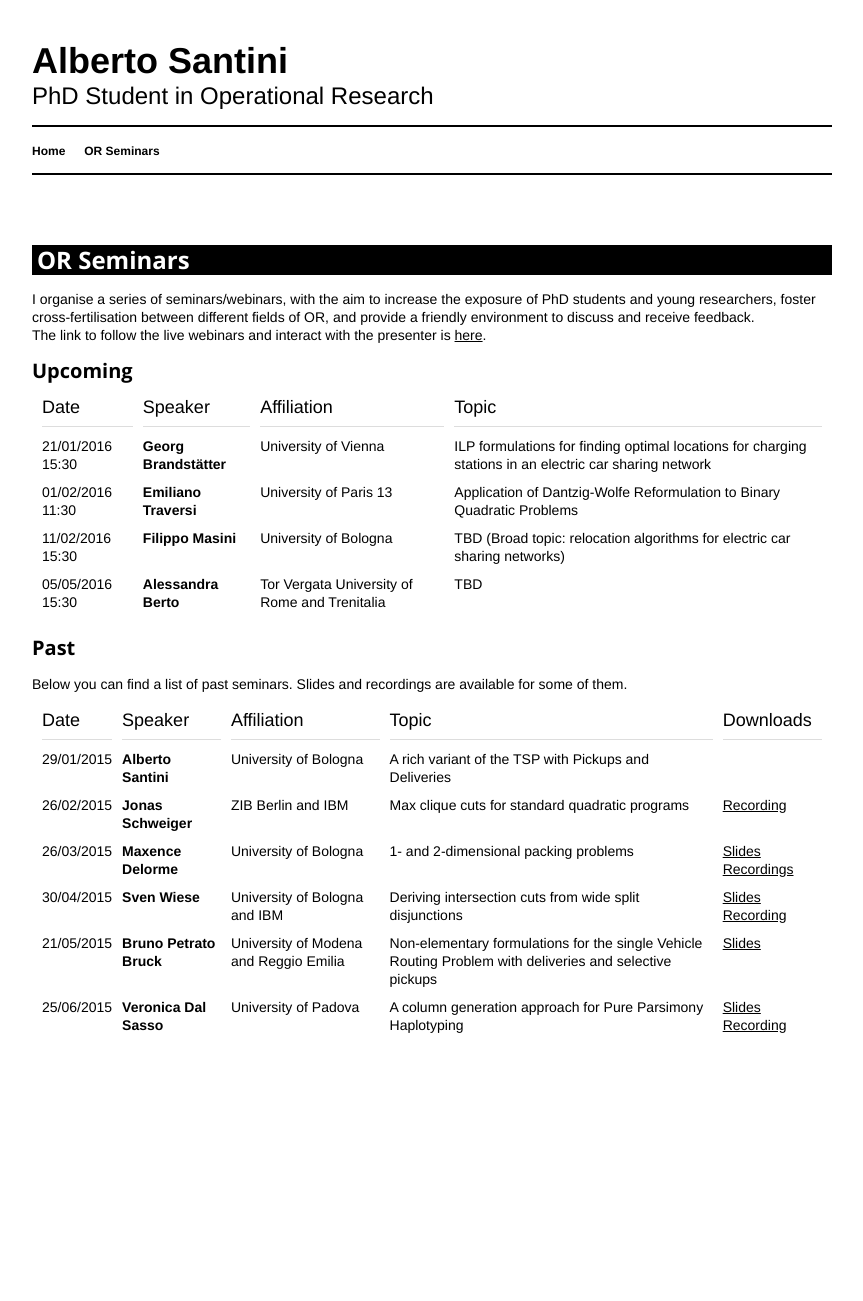
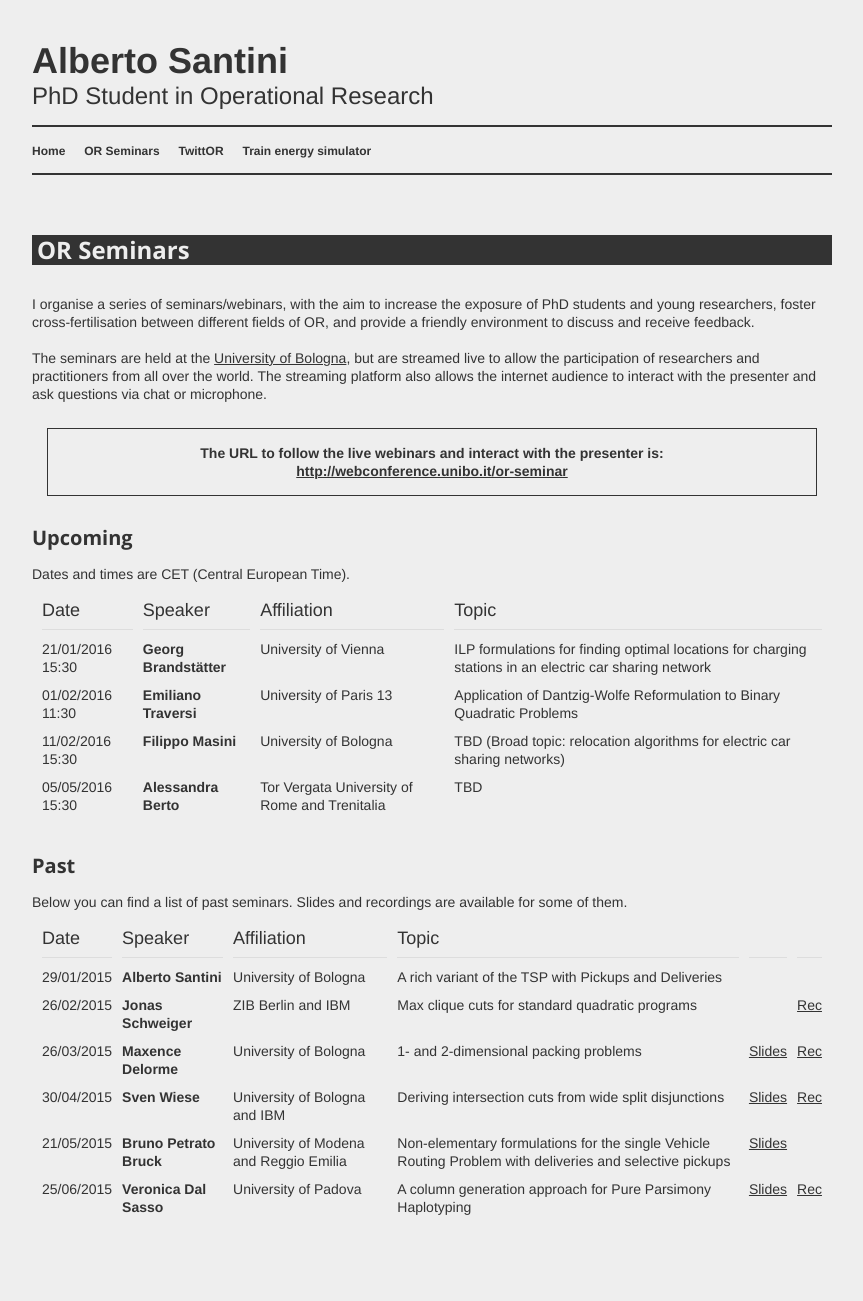
Before and after one commit to alberto-santini/alberto-santini.github.io, a Jekyll site: the page built from seminars/index.md, in a window 1280 px wide. Shown: the whole page, without its empty margins (208-1071 px from the left). Built offline with Jekyll 4.4.1, drawn with Linux system fonts in a browser that asks for light colours; before the commit the page ends 1119 px from its top, so only the background shows below that.

Commit message:
Modified design

```diff
--- a/_includes/header.html
+++ b/_includes/header.html
@@ -5,6 +5,8 @@
     <nav>
         <a href="{{ site.baseurl }}/">Home</a>
         <a href="{{ site.baseurl }}/seminars">OR Seminars</a>
+        <a href="http://santini.in/twittOR">TwittOR</a>
+        <a href="http://santini.in/trains">Train energy simulator</a>
     </nav>
   </div>
 </header>
--- a/css/lambda.css
+++ b/css/lambda.css
@@ -1,14 +1,20 @@
 /* reset */
 html{color:#000;background:#FFF;}body,div,dl,dt,dd,ul,ol,li,h1,h2,h3,h4,h5,h6,pre,code,form,fieldset,legend,input,textarea,p,blockquote,th,td{margin:0;padding:0;}table{border-collapse:collapse;border-spacing:0;}fieldset,img{border:0;}address,caption,cite,code,dfn,em,strong,th,var{font-style:normal;font-weight:normal;}li{list-style:none;}caption,th{text-align:left;}h1,h2,h3,h4,h5,h6{font-size:100%;font-weight:normal;}q:before,q:after{content:'';}abbr,acronym{border:0;font-variant:normal;}sup{vertical-align:text-top;}sub{vertical-align:text-bottom;}input,textarea,select{font-family:inherit;font-size:inherit;font-weight:inherit;}input,textarea,select{*font-size:100%;}legend{color:#000;}
+
+html {
+    background-color: #eee;
+}
 
 body {
     font: 14px/18px "Helvetica Neue", Arial, sans-serif;
     padding-bottom: 40px;
+    color: #333;
+    background-color: #eee;
 }
 
 a {
     text-decoration: underline;
-    color: black;
+    color: #333;
 }
 
 a:hover {
@@ -20,7 +26,7 @@ hr {
     border-top-style: none;
 }
 
-h1, h2, h3, h4, .links {
+h1, h2, h3, h4 {
     font-family:"Open Sans", "Helvetica Neue", Arial, sans-serif;
 }
 
@@ -40,7 +46,7 @@ em {
 
 #main-header {
     padding-bottom: 15px;
-    border-bottom: 2px solid black;
+    border-bottom: 2px solid #333;
     margin: 40px auto 0 auto;
 }
 
@@ -51,7 +57,7 @@ em {
 }
 
 #site-title a {
-    color: black;
+    color: #333;
     text-decoration: none;
     font-size: 36px;
 }
@@ -63,7 +69,7 @@ em {
 
 #site-title nav {
     margin-top: 15px;
-    border-top: 2px solid black;
+    border-top: 2px solid #333;
     width: 100%;
     padding: 15px 0 0 0;
 }
@@ -74,7 +80,7 @@ em {
 }
 
 #content {
-    margin: 40px 0 0 0;
+    margin: 30px 0 0 0;
 }
 
 .main {
@@ -86,16 +92,16 @@ em {
     font-size: 24px;
     line-height: 30px;
     margin-top: 30px;
-    margin-bottom: 15px;
+    margin-bottom: 30px;
     padding-left: 5px;
-    color: white;
-    background-color: black;
+    color: #eee;
+    background-color: #333;
 }
 
 .main h2 {
     font-size: 20px;
     line-height: 24px;
-    margin-top: 15px;
+    margin-top: 30px;
     margin-bottom: 15px;
 }
 
@@ -133,6 +139,14 @@ em {
     margin-right: 30px;
 }
 
+.main .important {
+    margin: 25px 15px 25px 15px;
+    padding: 15px;
+    border: 1px solid #333;
+    font-weight: bold;
+    text-align: center;
+}
+
 @media all and (max-width: 550px) {
     #site-title img {
         width: 25px;
--- a/seminars/index.md
+++ b/seminars/index.md
@@ -6,9 +6,20 @@ layout: default
 
 I organise a series of seminars/webinars, with the aim to increase the exposure of PhD students and young researchers, foster cross-fertilisation between different fields of OR, and provide a friendly environment to discuss and receive feedback.
 
-The link to follow the live webinars and interact with the presenter is [here](http://webconference.unibo.it/or-seminar).
+<br/>
+
+The seminars are held at the [University of Bologna](http://www.dei.unibo.it/), but are streamed live to allow the participation of researchers and practitioners from all over the world. The streaming platform also allows the internet audience to interact with the presenter and ask questions via chat or microphone.
+
+<div class="important">
+    The URL to follow the live webinars and interact with the presenter is: <br/>
+    <a href="http://webconference.unibo.it/or-seminar" title="Live streaming">http://webconference.unibo.it/or-seminar</a>
+</div>
 
 ## Upcoming
+
+Dates and times are CET (Central European Time).
+
+<br/>
 
 Date | Speaker | Affiliation | Topic
 :----|:--------|:------------|:------
@@ -23,11 +34,11 @@ Below you can find a list of past seminars. Slides and recordings are available
 
 <br/>
 
-Date | Speaker | Affiliation | Topic | Downloads
-:----|:--------|:------------|:------|:---------
-29/01/2015 | **Alberto Santini** | University of Bologna | A rich variant of the TSP with Pickups and Deliveries |
-26/02/2015 | **Jonas Schweiger** | ZIB Berlin and IBM | Max clique cuts for standard quadratic programs | [Recording](http://santini.in/files/seminars/spring-2015/js_video.flv)
-26/03/2015 | **Maxence Delorme** | University of Bologna | 1- and 2-dimensional packing problems | [Slides](http://santini.in/files/seminars/spring-2015/md_slides.pdf)  [Recordings](http://santini.in/files/seminars/spring-2015/md_video.flv)
-30/04/2015 | **Sven Wiese** | University of Bologna and IBM | Deriving intersection cuts from wide split disjunctions | [Slides](http://santini.in/files/seminars/spring-2015/sw_slides.pdf)  [Recording](http://santini.in/files/seminars/spring-2015/sw_video.flv)
-21/05/2015 | **Bruno Petrato Bruck** | University of Modena and Reggio Emilia | Non-elementary formulations for the single Vehicle Routing Problem with deliveries and selective pickups | [Slides](http://santini.in/files/seminars/spring-2015/bpb_slides.pdf)
-25/06/2015 | **Veronica Dal Sasso** | University of Padova | A column generation approach for Pure Parsimony Haplotyping | [Slides](http://santini.in/files/seminars/spring-2015/vds_slides.pdf)  [Recording](http://santini.in/files/seminars/spring-2015/vds_video.flv)
+Date | Speaker | Affiliation | Topic |  |
+:----|:--------|:------------|:------|:-|:-
+29/01/2015 | **Alberto Santini** | University of Bologna | A rich variant of the TSP with Pickups and Deliveries | |
+26/02/2015 | **Jonas Schweiger** | ZIB Berlin and IBM | Max clique cuts for standard quadratic programs | | [Rec](http://santini.in/files/seminars/spring-2015/js_video.flv)
+26/03/2015 | **Maxence Delorme** | University of Bologna | 1- and 2-dimensional packing problems | [Slides](http://santini.in/files/seminars/spring-2015/md_slides.pdf) | [Rec](http://santini.in/files/seminars/spring-2015/md_video.flv)
+30/04/2015 | **Sven Wiese** | University of Bologna and IBM | Deriving intersection cuts from wide split disjunctions | [Slides](http://santini.in/files/seminars/spring-2015/sw_slides.pdf) | [Rec](http://santini.in/files/seminars/spring-2015/sw_video.flv)
+21/05/2015 | **Bruno Petrato Bruck** | University of Modena and Reggio Emilia | Non-elementary formulations for the single Vehicle Routing Problem with deliveries and selective pickups | [Slides](http://santini.in/files/seminars/spring-2015/bpb_slides.pdf) |
+25/06/2015 | **Veronica Dal Sasso** | University of Padova | A column generation approach for Pure Parsimony Haplotyping | [Slides](http://santini.in/files/seminars/spring-2015/vds_slides.pdf) | [Rec](http://santini.in/files/seminars/spring-2015/vds_video.flv)
```
